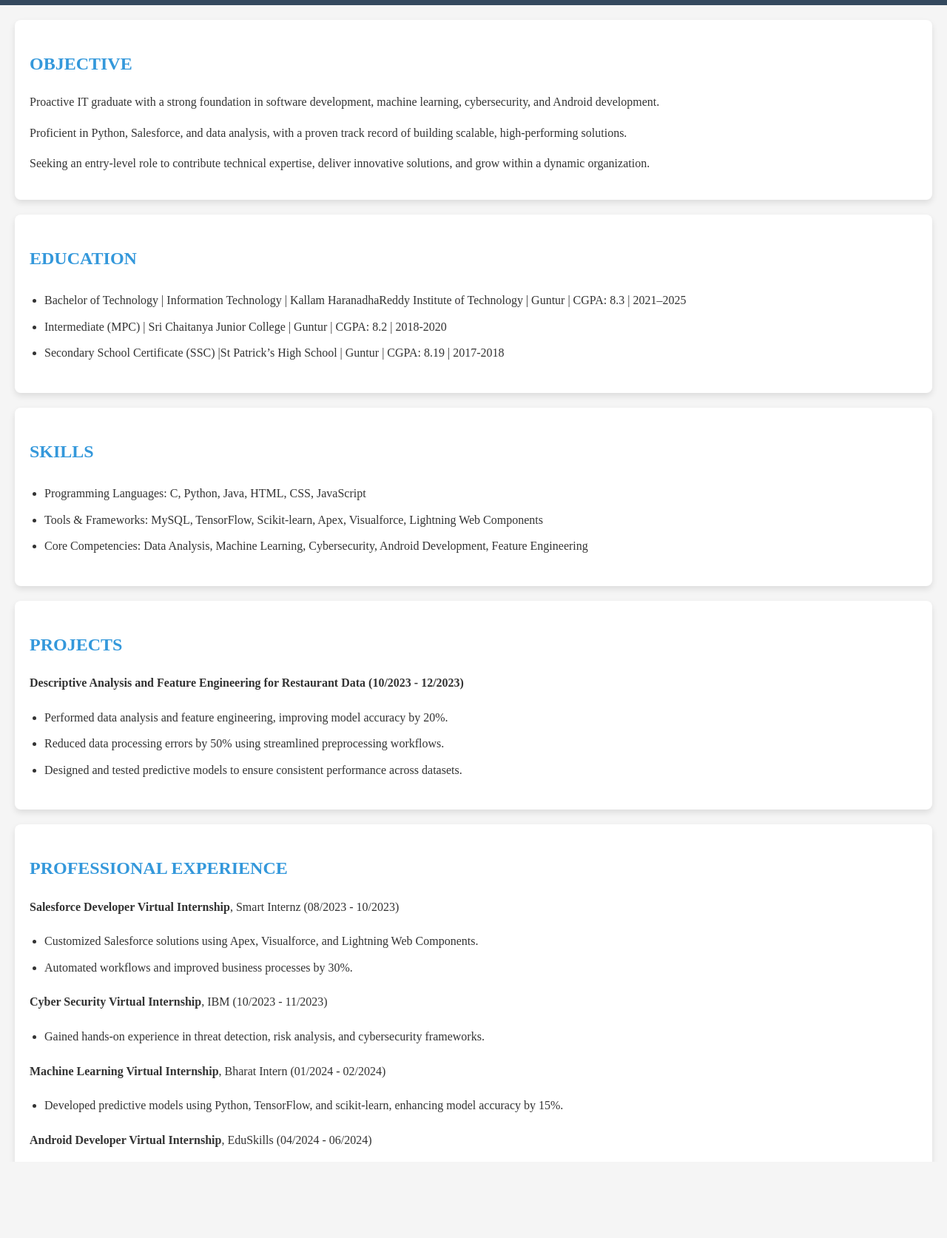
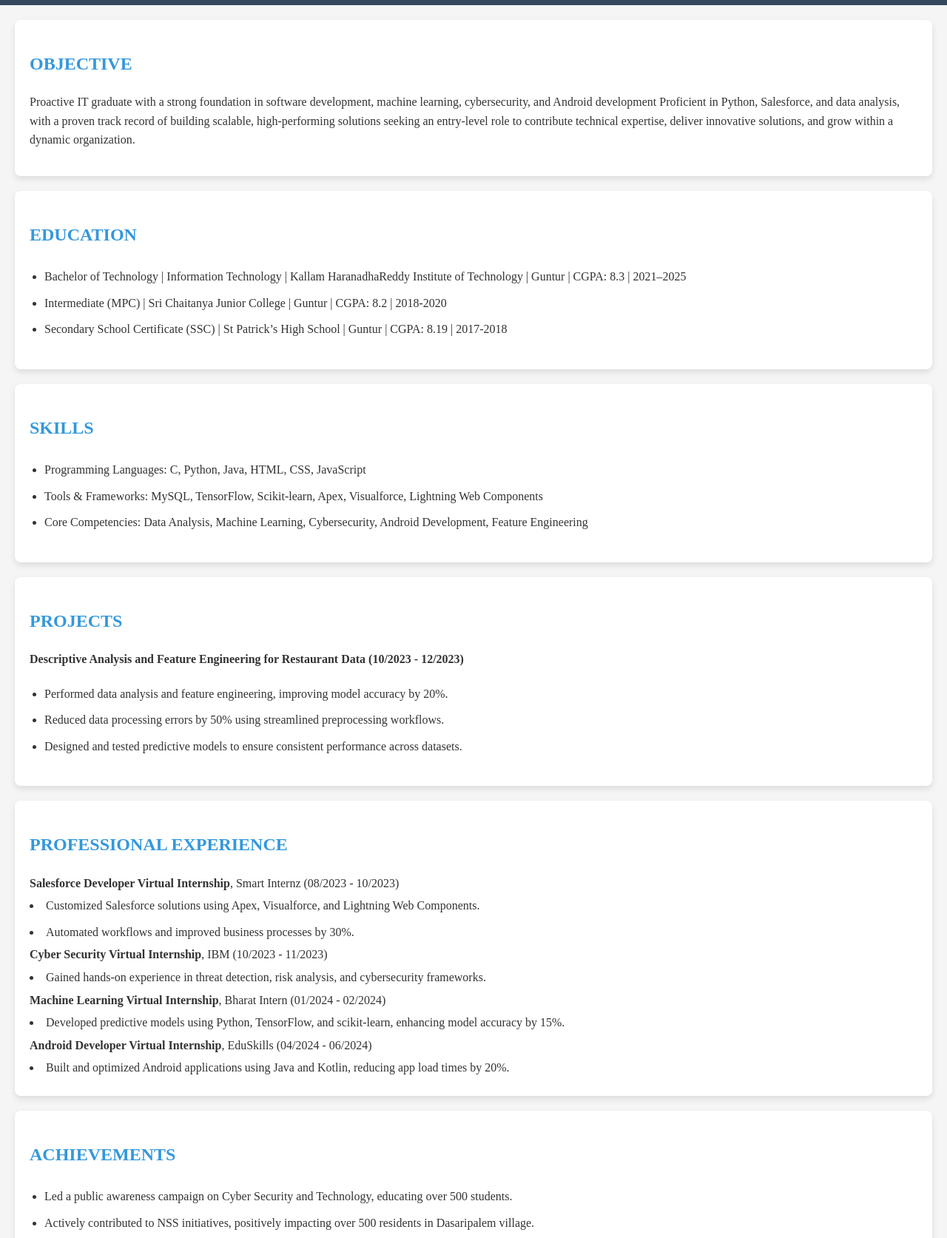
Before and after one commit to ShaikSohel9515/sohelshaik_portfolio, a plain HTML site: page index.html in a window 1280 px wide. Shown: the part 209-1882 px from the top of the page at 74% size. Drawn offline with Linux system fonts and the light colour scheme.

Commit message:
Update index.html

```diff
--- a/index.html
+++ b/index.html
@@ -123,9 +123,9 @@
     <main>
         <section id="objective">
             <h2>Objective</h2>
-            <p>Proactive IT graduate with a strong foundation in software development, machine learning, cybersecurity, and Android development.</p>
-            <p>Proficient in Python, Salesforce, and data analysis, with a proven track record of building scalable, high-performing solutions.</p>
-            <p>Seeking an entry-level role to contribute technical expertise, deliver innovative solutions, and grow within a dynamic organization.</p>
+            <p>Proactive IT graduate with a strong foundation in software development, machine learning, cybersecurity, and Android development
+            Proficient in Python, Salesforce, and data analysis, with a proven track record of building scalable, high-performing solutions
+            seeking an entry-level role to contribute technical expertise, deliver innovative solutions, and grow within a dynamic organization.
         </section>
 
         <section id="education">
@@ -133,7 +133,7 @@
             <ul>
                 <li>Bachelor of Technology | Information Technology | Kallam HaranadhaReddy Institute of Technology | Guntur | CGPA: 8.3 | 2021–2025 </li>
                 <li>Intermediate (MPC) | Sri Chaitanya Junior College | Guntur | CGPA: 8.2 | 2018-2020 </li>
-                <li>Secondary School Certificate (SSC) |St Patrick’s High School | Guntur | CGPA: 8.19 | 2017-2018 </li>
+                <li>Secondary School Certificate (SSC) | St Patrick’s High School | Guntur | CGPA: 8.19 | 2017-2018 </li>
             </ul>
         </section>
 
@@ -158,23 +158,18 @@
 
         <section id="experience">
             <h2>Professional Experience</h2>
-            <p><strong>Salesforce Developer Virtual Internship</strong>, Smart Internz (08/2023 - 10/2023)</p>
-            <ul>
-                <li>Customized Salesforce solutions using Apex, Visualforce, and Lightning Web Components.</li>
-                <li>Automated workflows and improved business processes by 30%.</li>
-            </ul>
-            <p><strong>Cyber Security Virtual Internship</strong>, IBM (10/2023 - 11/2023)</p>
-            <ul>
-                <li>Gained hands-on experience in threat detection, risk analysis, and cybersecurity frameworks.</li>
-            </ul>
-            <p><strong>Machine Learning Virtual Internship</strong>, Bharat Intern (01/2024 - 02/2024)</p>
-            <ul>
-                <li>Developed predictive models using Python, TensorFlow, and scikit-learn, enhancing model accuracy by 15%.</li>
-            </ul>
-            <p><strong>Android Developer Virtual Internship</strong>, EduSkills (04/2024 - 06/2024)</p>
-            <ul>
-                <li>Built and optimized Android applications using Java and Kotlin, reducing app load times by 20%.</li>
-            </ul>
+            <strong>Salesforce Developer Virtual Internship</strong>, Smart Internz (08/2023 - 10/2023)
+            <li>Customized Salesforce solutions using Apex, Visualforce, and Lightning Web Components.</li>
+            <li>Automated workflows and improved business processes by 30%.</li>
+
+            <strong>Cyber Security Virtual Internship</strong>, IBM (10/2023 - 11/2023)
+            <li>Gained hands-on experience in threat detection, risk analysis, and cybersecurity frameworks.</li>
+
+            <strong>Machine Learning Virtual Internship</strong>, Bharat Intern (01/2024 - 02/2024)
+            <li>Developed predictive models using Python, TensorFlow, and scikit-learn, enhancing model accuracy by 15%.</li>
+
+            <strong>Android Developer Virtual Internship</strong>, EduSkills (04/2024 - 06/2024)
+            <li>Built and optimized Android applications using Java and Kotlin, reducing app load times by 20%.</li>
         </section>
 
         <section id="achievements">
```
